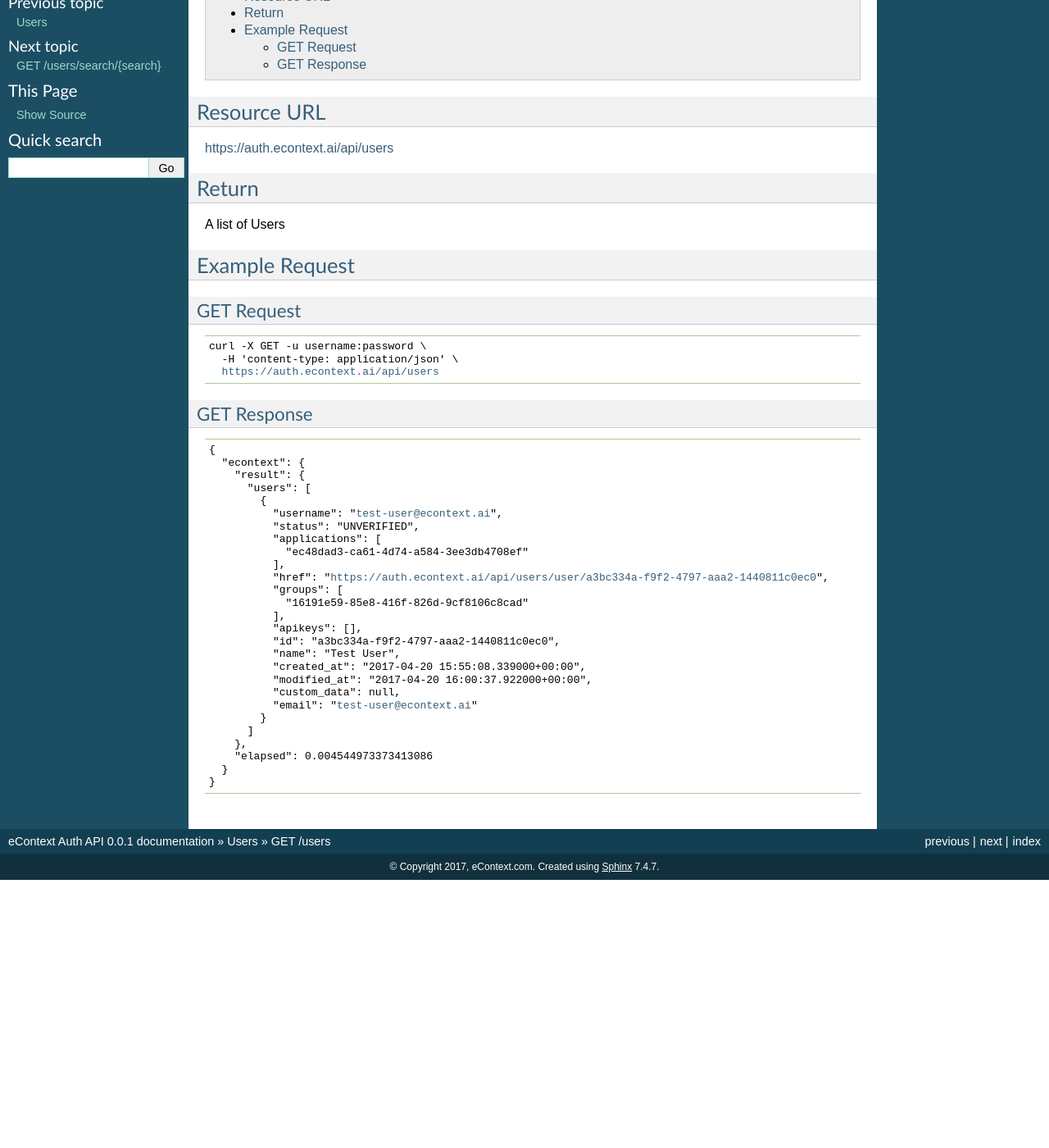
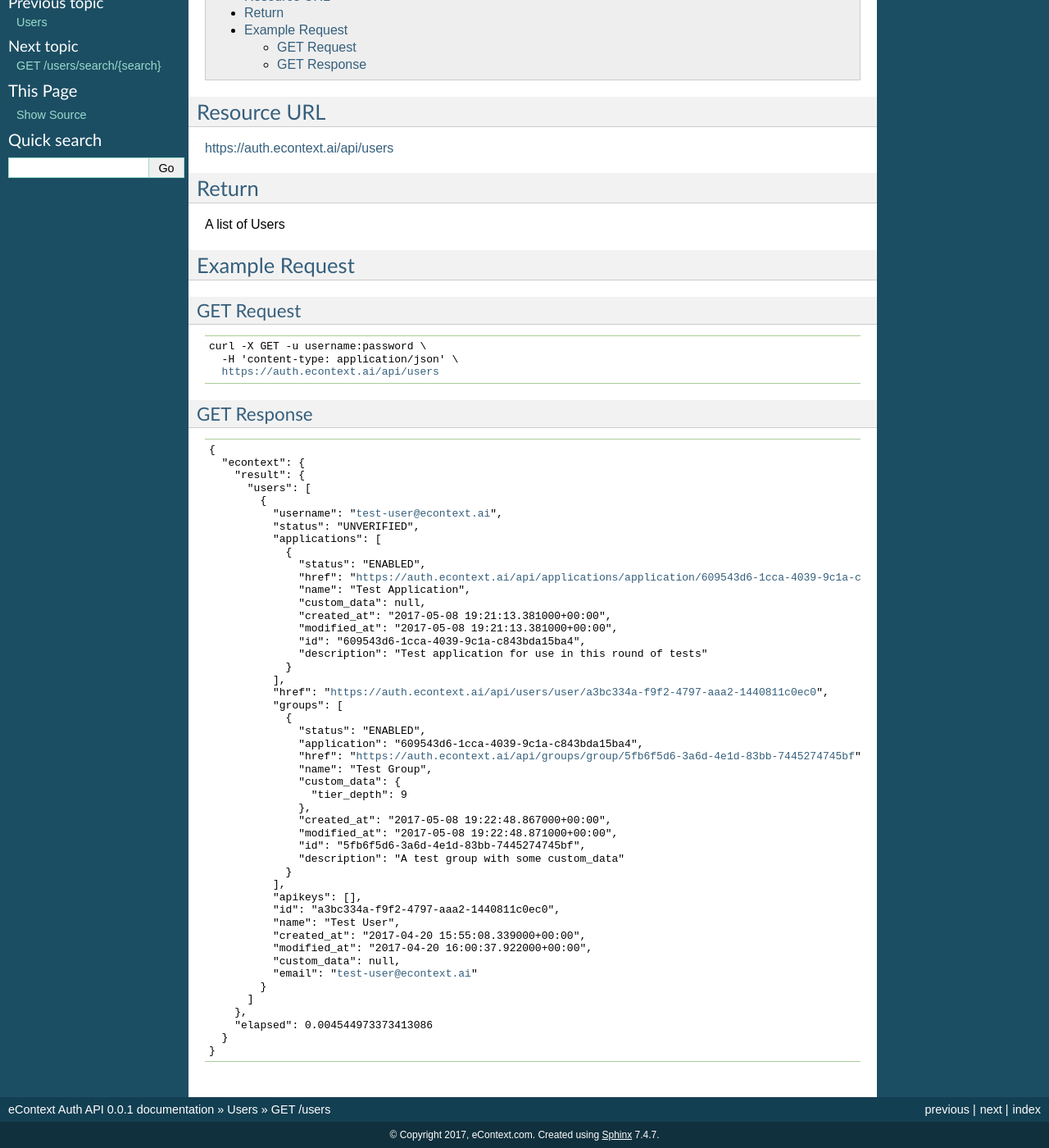
Before and after one commit to info-com/econtext-auth, a Sphinx documentation site: the page built from docs/source/users/get-users.rst, in a window 1280 px wide and 1400 px high, scrolled down 188 px. Shown: the whole window at 82% size. Built offline with Sphinx 7.4.7, drawn with Linux system fonts in a browser that asks for light colours; before the commit the page ends 1261 px from its top, so only the background shows below that.

Commit message:
Updated documentation to reflect changes to the user output object (contains a full output for application and group objects)

```diff
--- a/docs/source/users/get-users.rst
+++ b/docs/source/users/get-users.rst
@@ -39,11 +39,32 @@ GET Response
               "username": "test-user@econtext.ai",
               "status": "UNVERIFIED",
               "applications": [
-                "ec48dad3-ca61-4d74-a584-3ee3db4708ef"
+                {
+                  "status": "ENABLED",
+                  "href": "https://auth.econtext.ai/api/applications/application/609543d6-1cca-4039-9c1a-c843bda15ba4",
+                  "name": "Test Application",
+                  "custom_data": null,
+                  "created_at": "2017-05-08 19:21:13.381000+00:00",
+                  "modified_at": "2017-05-08 19:21:13.381000+00:00",
+                  "id": "609543d6-1cca-4039-9c1a-c843bda15ba4",
+                  "description": "Test application for use in this round of tests"
+                }
               ],
               "href": ":api_url:`users/user/a3bc334a-f9f2-4797-aaa2-1440811c0ec0`",
               "groups": [
-                "16191e59-85e8-416f-826d-9cf8106c8cad"
+                {
+                  "status": "ENABLED",
+                  "application": "609543d6-1cca-4039-9c1a-c843bda15ba4",
+                  "href": "https://auth.econtext.ai/api/groups/group/5fb6f5d6-3a6d-4e1d-83bb-7445274745bf",
+                  "name": "Test Group",
+                  "custom_data": {
+                    "tier_depth": 9
+                  },
+                  "created_at": "2017-05-08 19:22:48.867000+00:00",
+                  "modified_at": "2017-05-08 19:22:48.871000+00:00",
+                  "id": "5fb6f5d6-3a6d-4e1d-83bb-7445274745bf",
+                  "description": "A test group with some custom_data"
+                }
               ],
               "apikeys": [],
               "id": "a3bc334a-f9f2-4797-aaa2-1440811c0ec0",
```
Also changed, not shown: docs/source/users/get-search.rst (+13 -1 lines), docs/source/users/get-user.rst (+10 -1 lines), docs/source/users/post-user.rst (+23 -2 lines), docs/source/users/put-user.rst (+23 -2 lines).
